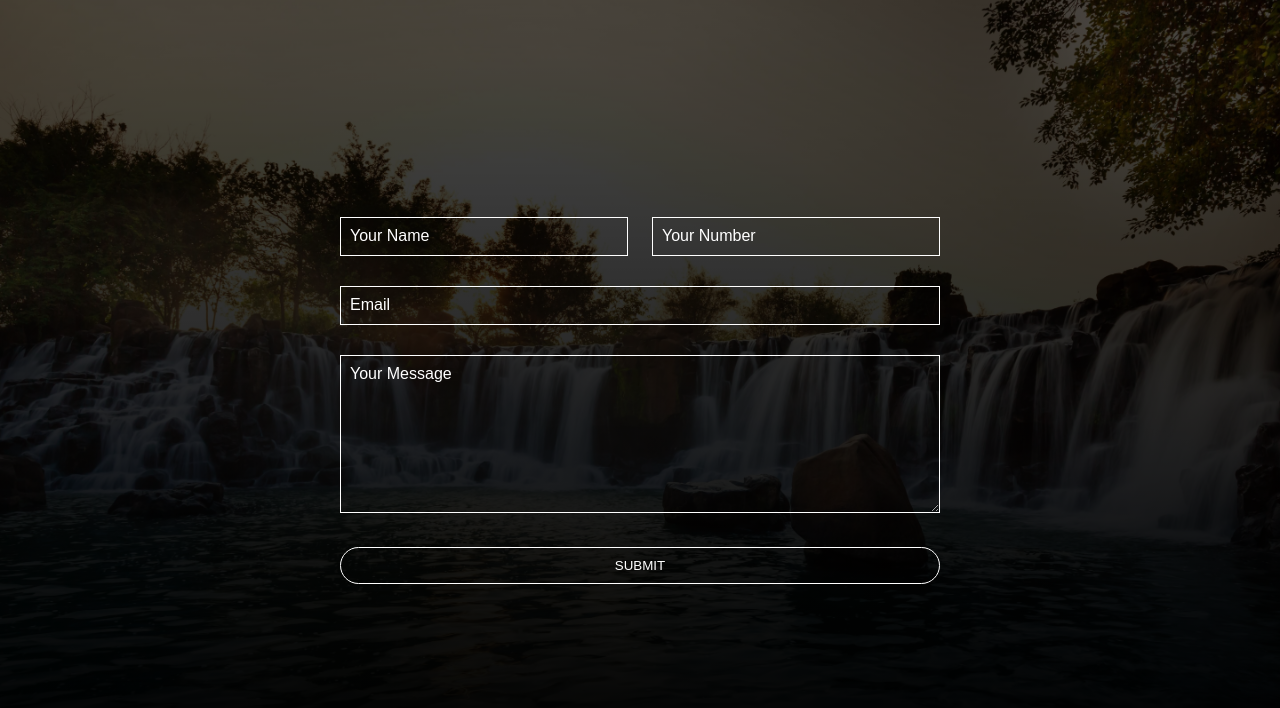
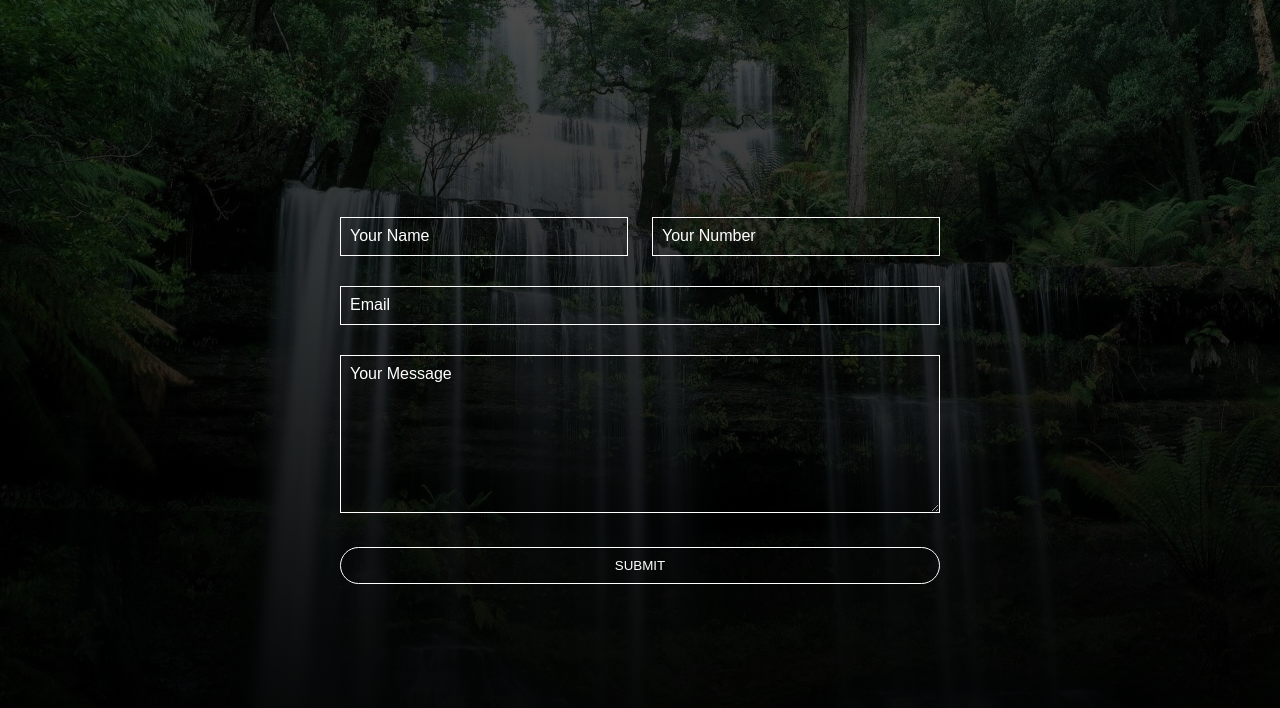
Before and after one commit to HenricoPi-WebDesign/tutorials-contact_form, a plain HTML site: page index.html in a window 1280 px wide. Drawn offline with Linux system fonts and the light colour scheme.

Commit message:
Update style.css

```diff
--- a/style.css
+++ b/style.css
@@ -8,7 +8,7 @@
 .hero{
 	width: 100%;
 	height: 100vh;
-	background-image: linear-gradient(rgba(0,0,0,0.7), black), url(Img/Background001.jpg);
+	background-image: linear-gradient(rgba(0,0,0,0.7), black), url(Img/Background002.jpg);
 	background-position: center;
 	background-size: cover;
 	display: flex;
```
